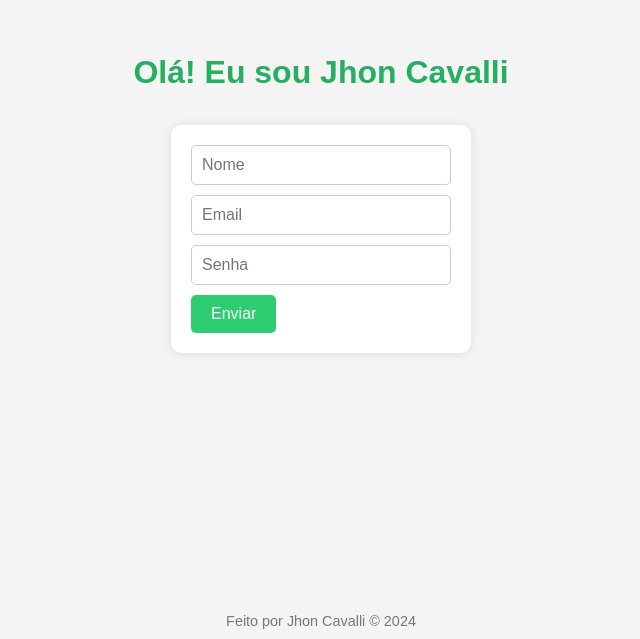
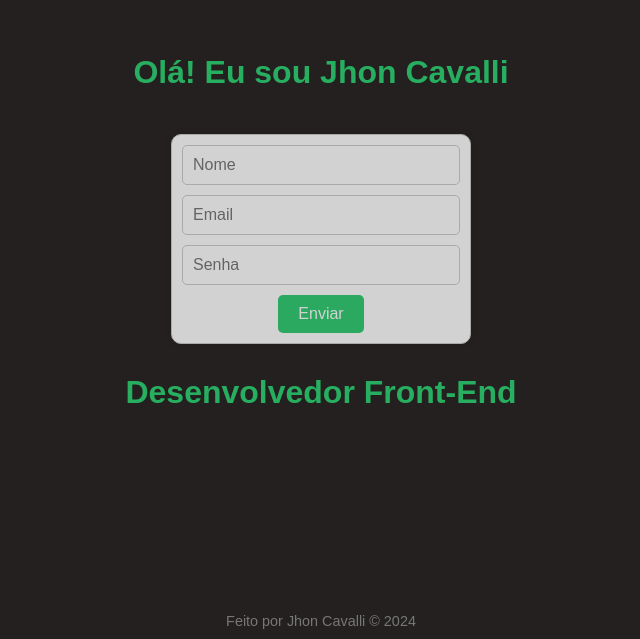
Before and after one commit to jhonCavalli/Git-teste, a plain HTML site: page index.html in a window 1280 px wide. Shown: the part 161-800 px from the top of the page, without its empty margins (319-959 px from the left). Drawn offline with Linux system fonts and the light colour scheme.

Commit message:
alterando css

```diff
--- a/index.html
+++ b/index.html
@@ -10,7 +10,7 @@
 </head>
 <body>
 
-    <div class="text main">
+    <div class="text-main">
         <h1 class="text-main-h1">Olá! Eu sou Jhon Cavalli</h1>
         <h2 class="text-main-h2">Desenvolvedor Front-End</h2>
     </div>
--- a/style.css
+++ b/style.css
@@ -6,7 +6,7 @@
 }
 
 body {
-    background-color: #f4f4f4;
+    background-color:#23201F;
     color: #333;
     display: flex;
     justify-content: center;
@@ -14,7 +14,7 @@ body {
     height: 100vh;
 }
 
-.text.main {
+.text-main {
     margin-bottom: 20px;
     font-size: 1em;
     margin-bottom: 20px;
@@ -24,18 +24,21 @@ body {
 
 }
 
-.text.main-h2 {
-    margin-bottom: 20px;
-    font-size: 1em;
-    margin-bottom: 20px;
+.text-main-h2 {
+    position: absolute;
+    top: 90%;
+    left: 50%;
+    transform: translate(-50%, -500%);
+    justify-content: center;
+    align-items: center;
     text-align: center;
-    font-weight: bold;
-    color: #2c3e50;
+    font-size: 2em;
+    color: #27ae60;
 }
+
 
 .text-main-h1 {
     position: absolute;
-    position:absolute;
     top: 50%;
     left: 50%;
     transform: translate(-50%, -500%);
@@ -87,10 +90,18 @@ label {
     left: 50%;
     transform: translate(-50%, -50%);
     background-color: white;
-    padding: 20px;
+    border: 1px solid #ccc;
+    border-radius: 10px;
+    padding: 10px;
     border-radius: 10px;
     box-shadow: 0 0 10px rgba(0, 0, 0, 0.1);
     width: 300px;
+    text-align: center;
+    opacity: 0.8;
+    transition: opacity 0.3s ease;
+    overflow: hidden;
+
+
 }
 
 .footer-p {
```
